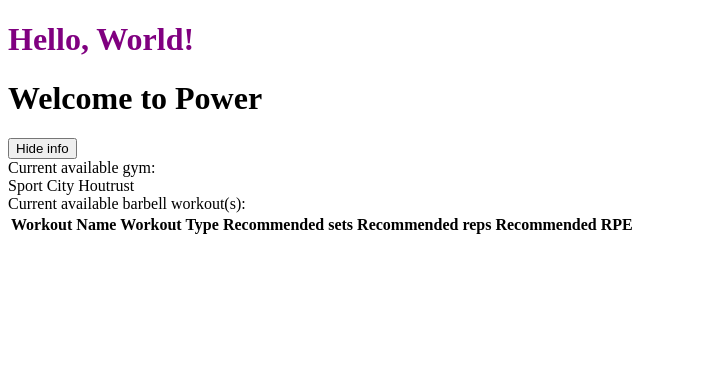
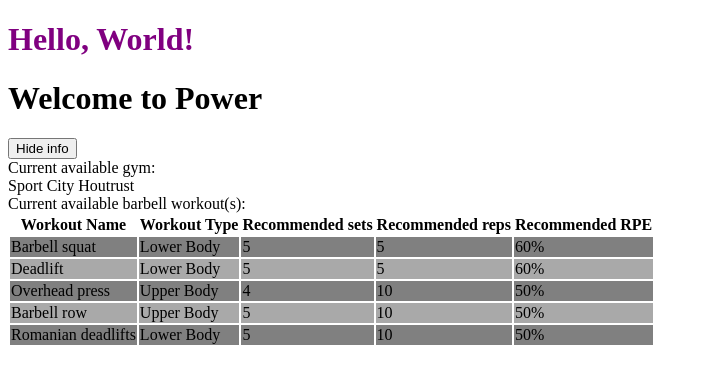
Before and after one commit to furkangurbuz5/powerFE, an Angular app: page / in a window 1280 px wide. Shown: the top 384 px of the page, without its empty margins (0-708 px from the left). Built offline with nearby package versions, Linux system fonts and the light colour scheme.

Commit message:
tables and pipes

```diff
--- a/src/app/app.component.ts
+++ b/src/app/app.component.ts
@@ -1,11 +1,12 @@
 import { Component } from '@angular/core';
 import { RouterOutlet } from '@angular/router';
 import { WorkoutComponent } from "./workout/workout.component";
+import { NgSwitch, NgSwitchCase, NgSwitchDefault } from '@angular/common';
 
 @Component({
   selector: 'pow-root',
   standalone: true,
-  imports: [RouterOutlet, WorkoutComponent],
+  imports: [RouterOutlet, WorkoutComponent, NgSwitch, NgSwitchCase, NgSwitchDefault],
   templateUrl: './app.component.html',
 //   template: `<h1>Hello World from inline template!</h1>
 //   <p> Angular P tag multi line test</p>
@@ -15,4 +16,5 @@ import { WorkoutComponent } from "./workout/workout.component";
 })
 export class AppComponent {
   title = 'powerFE';
+  role = 'admin';
 }
--- a/src/app/workout/workout.component.css
+++ b/src/app/workout/workout.component.css
@@ -0,0 +1,8 @@
+.even {
+        background-color: gray;
+        color: black;
+}
+.odd {
+        background-color: darkgray;
+        color: black;
+}
--- a/src/app/workout/workout.component.html
+++ b/src/app/workout/workout.component.html
@@ -16,6 +16,14 @@
                                 <th>Recommended reps</th>
                                 <th>Recommended RPE</th>
                         </tr>
+                        <tr [ngClass]="e ? 'even' : 'odd'"
+                                *ngFor="let workout of workoutList; let i=index; let e=even; let o=odd">
+                                <td>{{ workout.workoutName }}</td>
+                                <td>{{ workout.workoutType }}</td>
+                                <td>{{ workout.recommendedSets }}</td>
+                                <td>{{ workout.recommendedReps }}</td>
+                                <td>{{ workout.recommendedRPE | percent}}</td>
+                        </tr>
                 </table>
         </div>
 </div>
--- a/src/app/workout/workout.component.ts
+++ b/src/app/workout/workout.component.ts
@@ -1,23 +1,23 @@
 import { Component, OnInit } from '@angular/core';
 import { Workout, WorkoutList } from './workouts';
-import { NgIf } from '@angular/common';
+import { NgClass, NgFor, NgIf, PercentPipe } from '@angular/common';
 
 
 @Component({
-  selector: 'pow-workout',
-  standalone: true,
-  imports: [NgIf],
-  templateUrl: './workout.component.html',
-  styleUrls: ['./workout.component.css']
+        selector: 'pow-workout',
+        standalone: true,
+        imports: [NgIf, NgFor,NgClass, PercentPipe],
+        templateUrl: './workout.component.html',
+        styleUrls: ['./workout.component.css']
 })
-export class WorkoutComponent implements OnInit{
+export class WorkoutComponent implements OnInit {
 
         workoutName = 'Barbell squat';
         appName = 'Power';
 
         currentGym = 'Sport City Houtrust';
 
-        constructor() {}
+        constructor() { }
         ngOnInit(): void {
         }
 
@@ -31,41 +31,49 @@ export class WorkoutComponent implements OnInit{
 
         hideGym = false;
 
-        toggle()
-        {
+        toggle() {
                 this.hideGym = !this.hideGym;
         }
 
-        workoutList : WorkoutList[] = [{
+        workoutList: WorkoutList[] = [{
                 workoutId: 1,
                 workoutName: 'Barbell squat',
-                workoutType: 'lowerBody',
+                workoutType: 'Lower Body',
                 recommendedSets: 5,
                 recommendedReps: 5,
-                recommendedRPE: 6
+                recommendedRPE: .6
         },
         {
                 workoutId: 2,
                 workoutName: 'Deadlift',
-                workoutType: 'lowerBody',
+                workoutType: 'Lower Body',
                 recommendedSets: 5,
                 recommendedReps: 5,
-                recommendedRPE: 6
+                recommendedRPE: .6
         },
         {
                 workoutId: 3,
                 workoutName: 'Overhead press',
-                workoutType: 'upperBody',
+                workoutType: 'Upper Body',
                 recommendedSets: 4,
                 recommendedReps: 10,
-                recommendedRPE: 5
+                recommendedRPE: .5
         },
         {
                 workoutId: 4,
                 workoutName: 'Barbell row',
-                workoutType: 'upperBody',
+                workoutType: 'Upper Body',
                 recommendedSets: 5,
                 recommendedReps: 10,
-                recommendedRPE: 5
-        }]
+                recommendedRPE: .5
+        },
+        {
+                workoutId: 5,
+                workoutName: 'Romanian deadlifts',
+                workoutType: 'Lower Body',
+                recommendedSets: 5,
+                recommendedReps: 10,
+                recommendedRPE: .5
+        }
+        ]
 }
```
Also changed, not shown: src/app/app.component.html (+12 -0 lines).
